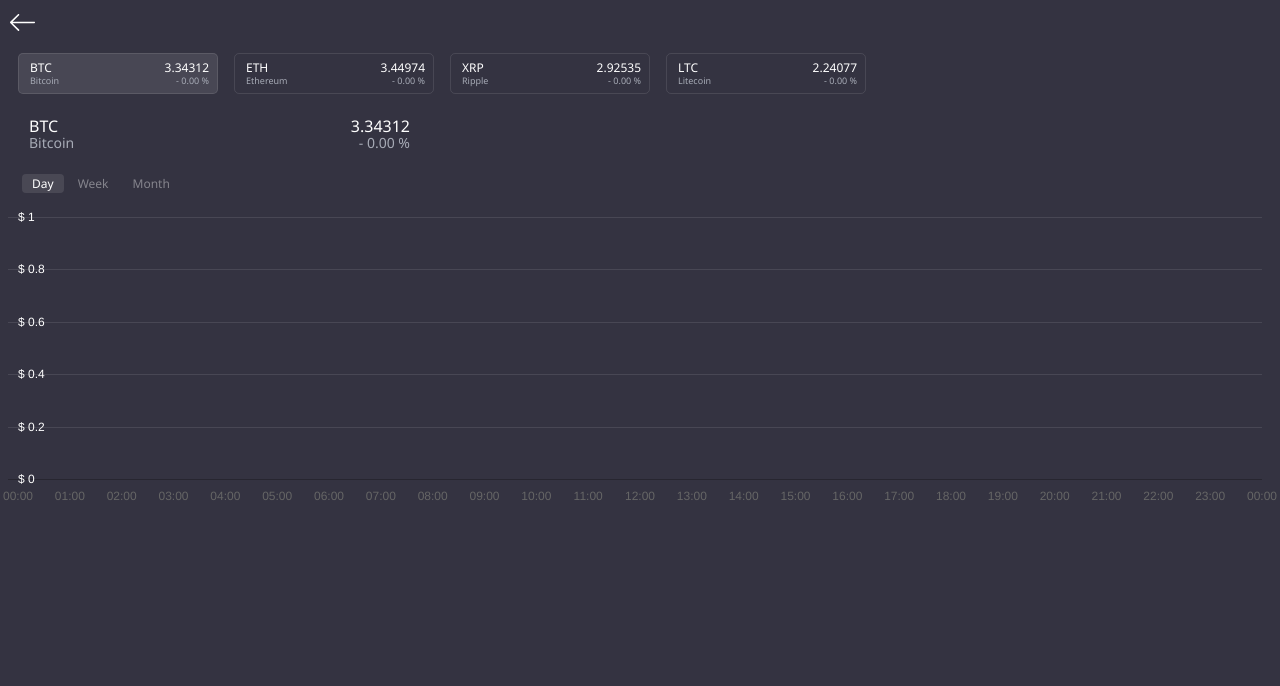
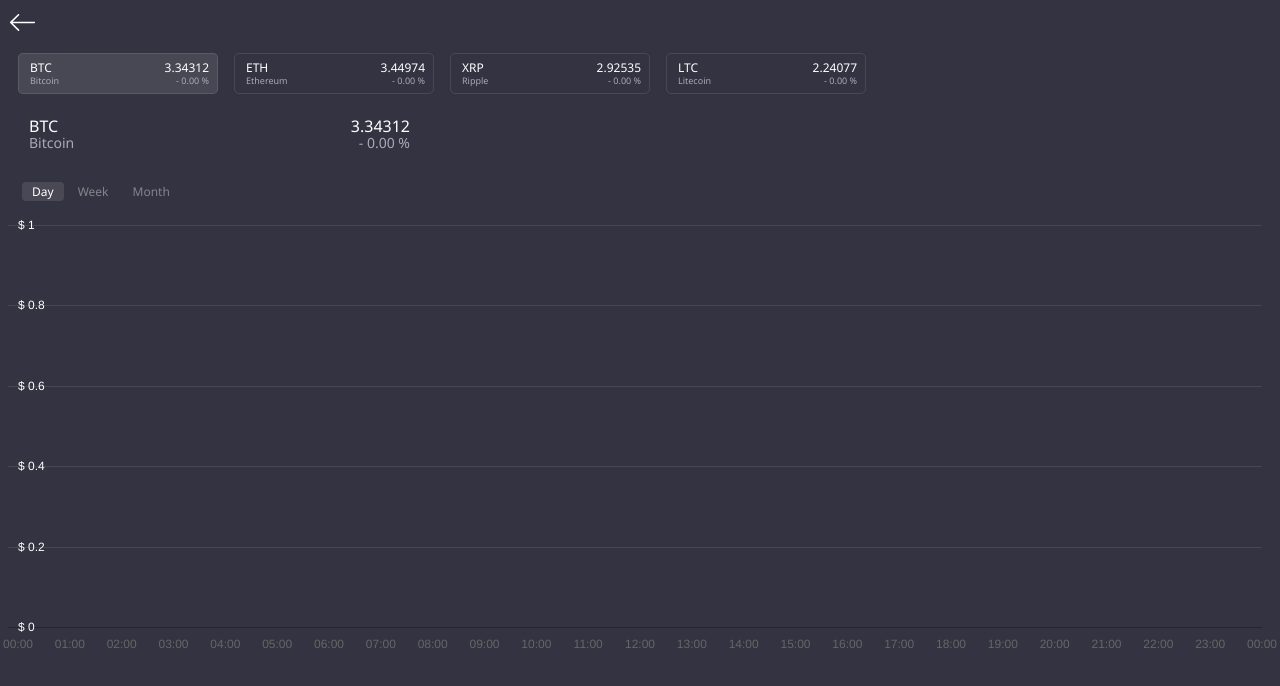
Before and after one commit to Kaurdim/crypto-wallet, a React app: page /crypto-chart in a window 1280 px wide. Shown: the top 686 px of the page. Built offline with nearby package versions, Linux system fonts and the light colour scheme; no server answers; some icons are missing; a web font is replaced by a local one.

Commit message:
Размер графика

```diff
--- a/package.json
+++ b/package.json
@@ -3,6 +3,10 @@
   "version": "1.0.0",
   "description": "Тестовое задание",
   "main": "index.js",
+  "engines": {
+    "npm": "6.4.1",
+    "node": "10.13.0"
+  },
   "scripts": {
     "dev": "webpack-dev-server --mode development --hot --inline",
     "build": "webpack --mode production"
--- a/src/components/common/LineChart.js
+++ b/src/components/common/LineChart.js
@@ -1,11 +1,10 @@
 import React from 'react';
 import { Line } from 'react-chartjs-2';
-import moment from 'moment';
 
 
 export class LineChart extends React.Component {
   static defaultProps = {
-    height: 300
+    height: 400
   }
 
   customTicks(value) {
@@ -66,9 +65,13 @@ export class LineChart extends React.Component {
       },
     };
 
+    const styles = {
+
+    }
+
     return (
       <div className='chart-container'>
-        <Line data={data} height={height} legend={legend} options={options}/>
+        <Line data={data} legend={legend}  options={options}/>
       </div>
     );
   }
--- a/src/components/pages/chartsPage/ChartsPage.js
+++ b/src/components/pages/chartsPage/ChartsPage.js
@@ -40,7 +40,7 @@ export class ChartsPage extends Component {
     const { wallet: { coins }, interval, selectInterval, chartData } = this.props;
     const displayedСoin = coins.find(c => c.name === chartData.selctedCoin) || {};
     return (
-      <div className='crypo-charts'>
+      <div className='charts-page'>
         <header className='crypo-charts-header'>
           <WalletsPanel
             coins={coins}
--- a/src/styles/ChartsPage.scss
+++ b/src/styles/ChartsPage.scss
@@ -1,3 +1,16 @@
+.charts-page {
+  flex: 1;
+  display: flex;
+  flex-direction: column;
+}
 .crypo-charts-header {
   padding: 0 10px;
 }
+.crypto-chart {
+  flex: 1;
+}
+
+.chart-container {
+  height: 55vh;
+  position: relative;
+}
```
